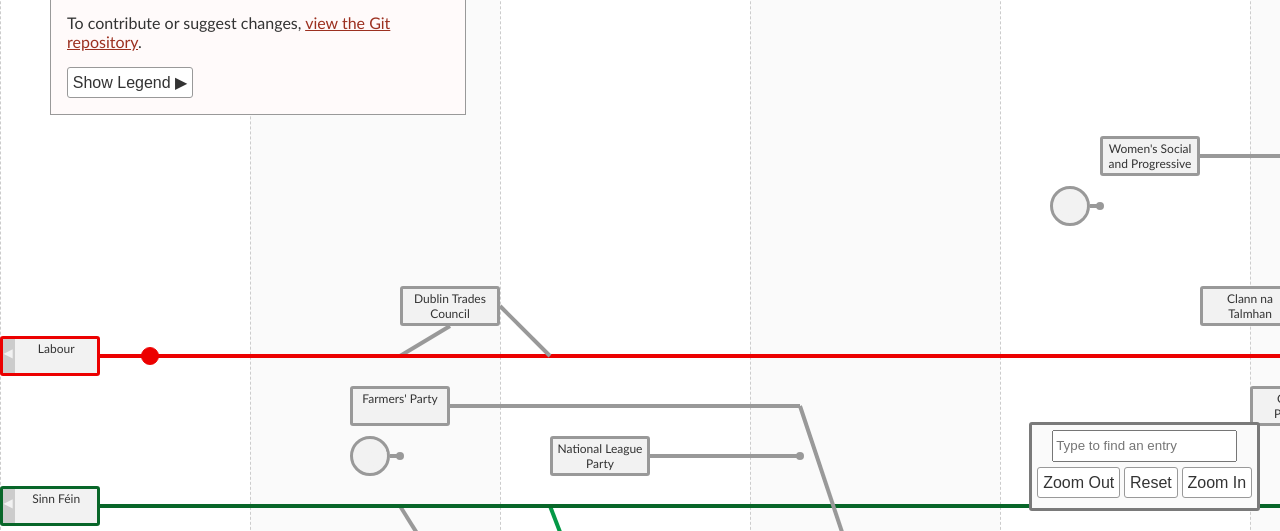
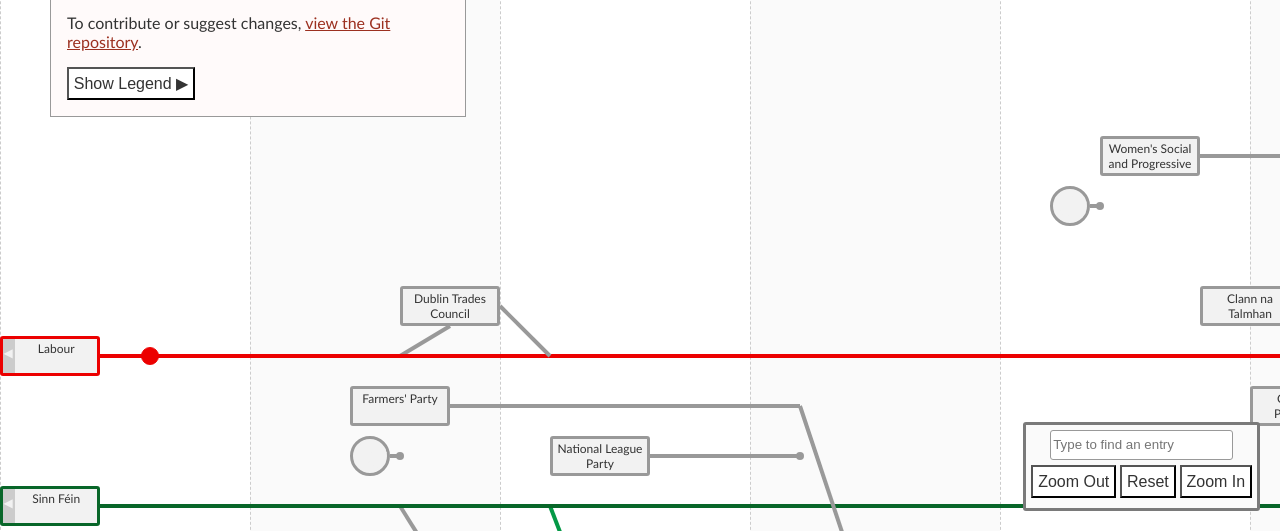
Before and after one commit to Aonrud/Irish-Electoral-Parties, a website: page docs/index.html in a window 1280 px wide. Shown: the part 269-800 px from the top of the page. Drawn offline with Linux system fonts and the light colour scheme.

Commit message:
fix: set light/dark mode on inputs

```diff
--- a/styles.scss
+++ b/styles.scss
@@ -42,10 +42,15 @@
 	line-height: 2em;
 }
 
+input {
+	background: var(--tl-colour-background);
+	color: var(--tl-colour-text);
+	border: 1px solid var(--tl-colour-stroke);
+	border-radius: var(--tl-size-border);
+}
+
 button {
 	cursor: pointer;
-	border: 1px solid var(--tl-colour-stroke);
-	border-radius: var(--tl-size-border);
 	background: var(--tl-colour-background);
 	font-size: 1em;
 	line-height: 1.2em;
```
Also changed, not shown: docs/styles.min.css, 1 other file.
